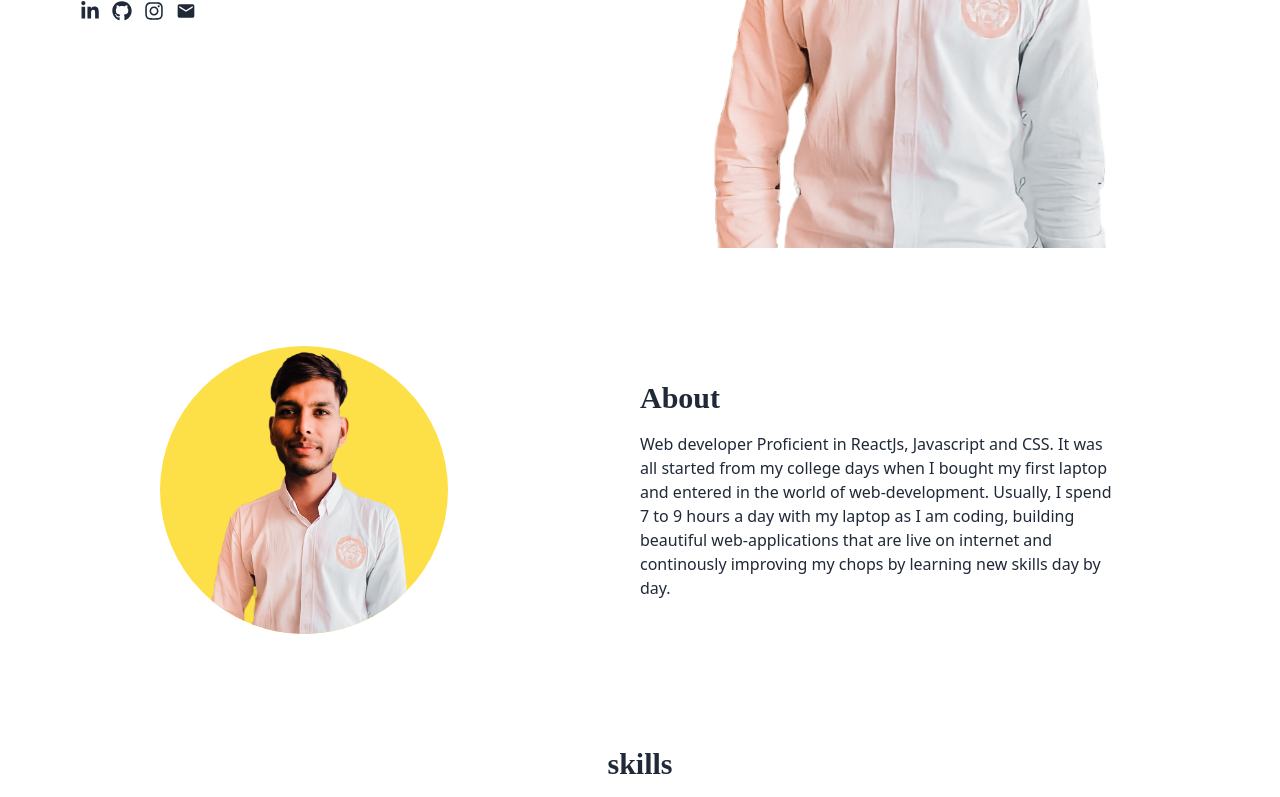
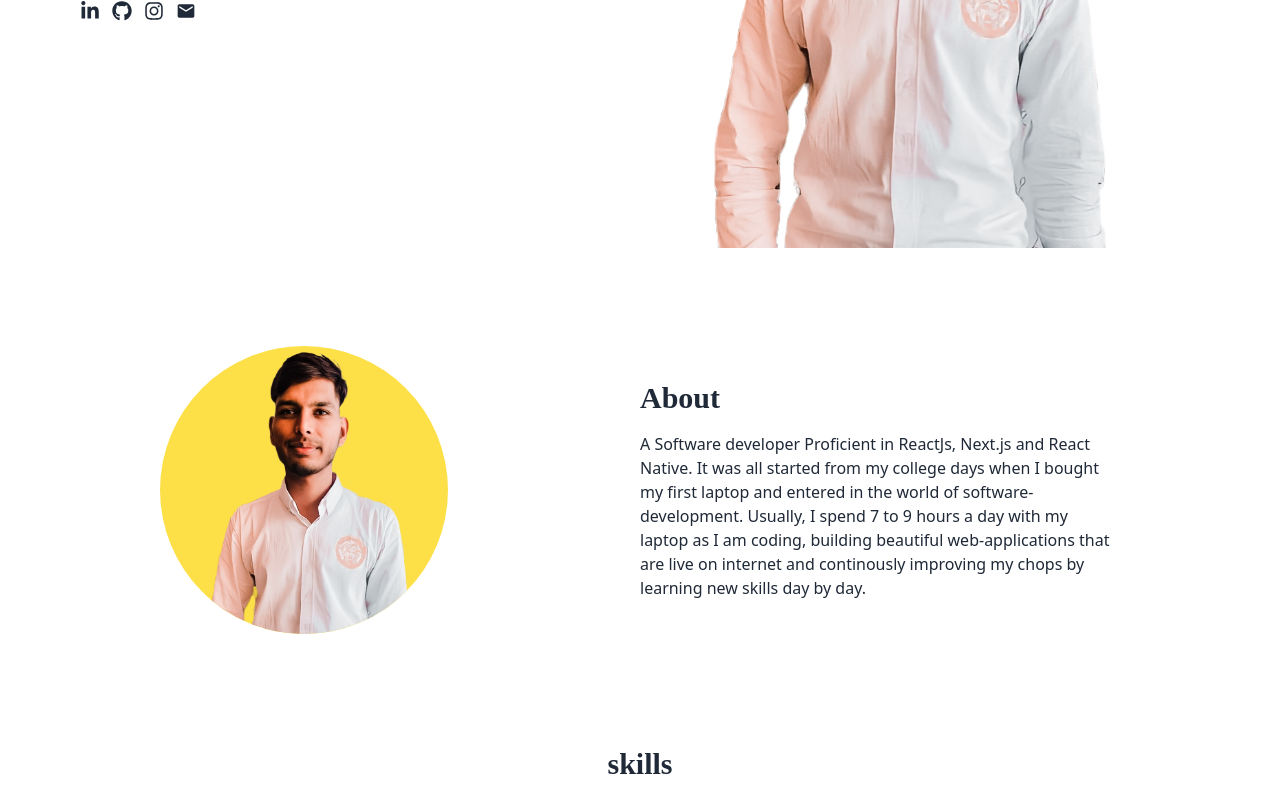
Before and after one commit to ajaysinhaorigin/portfolio, a React (Create React App) app: page / in a window 1280 px wide. Shown: the part 415-1212 px from the top of the page. Built offline with nearby package versions, Linux system fonts and the light colour scheme; a web font is replaced by a local one.

Commit message:
updated about me content

```diff
--- a/src/components/about/components/AboutText.tsx
+++ b/src/components/about/components/AboutText.tsx
@@ -4,9 +4,9 @@ function AboutText() {
     <div className="my-auto text-start">
       <Heading heading="About" alignment="text-start mb-4" />
       <p className="text-sm lg:text-base">
-        Web developer Proficient in ReactJs, Javascript and CSS. It was all
+        A Software developer Proficient in ReactJs, Next.js and React Native. It was all
         started from my college days when I bought my first laptop and entered
-        in the world of web-development. Usually, I spend 7 to 9 hours a day
+        in the world of software-development. Usually, I spend 7 to 9 hours a day
         with my laptop as I am coding, building beautiful web-applications that
         are live on internet and continously improving my chops by learning new
         skills day by day.
```
